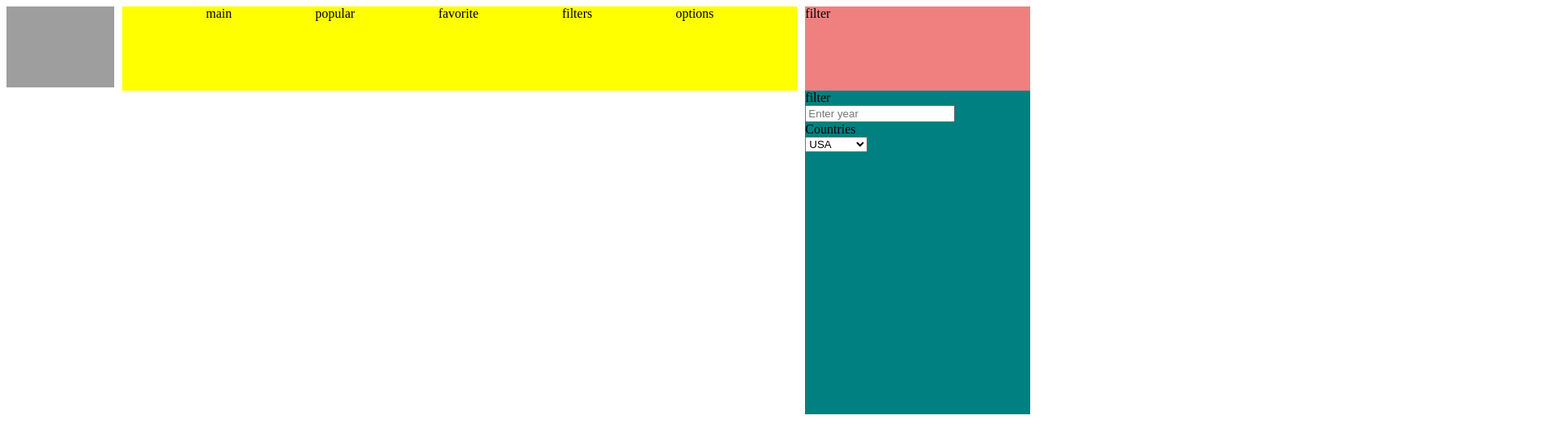
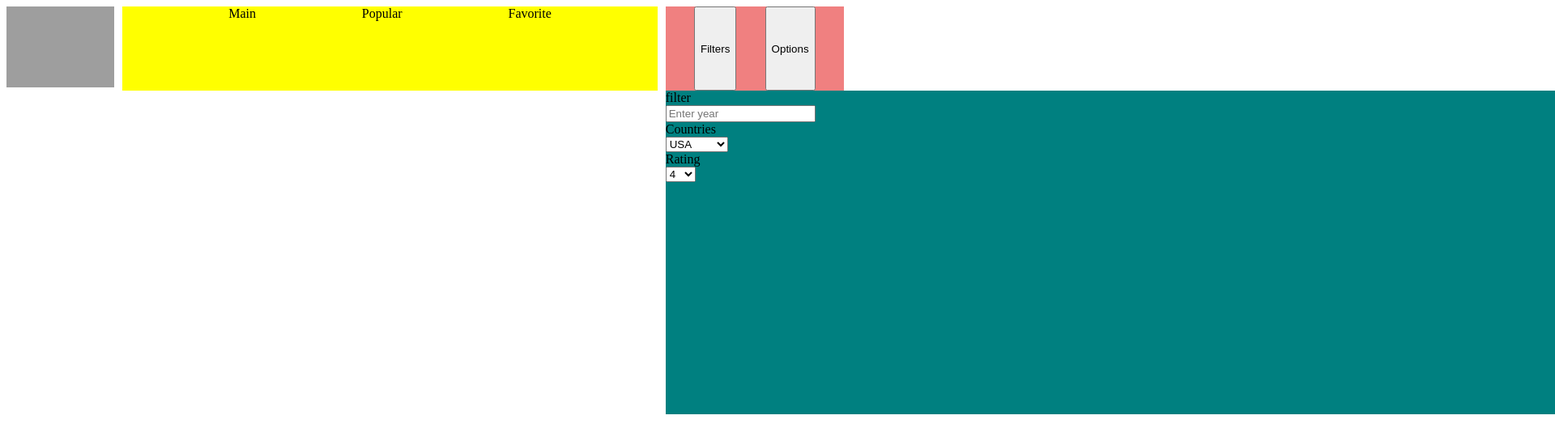
Before and after one commit to wwwal2/cinema-latest, a React app: page / in a window 1280 px wide. Shown: the top 550 px of the page at 81% size, 1920 px wide, since content can reach past the window. Built offline with nearby package versions, Linux system fonts and the light colour scheme; grey boxes are pictures that could not be loaded; the HTML template or start-up script is replaced by a standard one.

Commit message:
add options tab pattern

```diff
--- a/package.json
+++ b/package.json
@@ -39,6 +39,7 @@
     "webpack-dev-server": "^3.10.1"
   },
   "dependencies": {
+    "classnames": "^2.2.6",
     "prop-types": "^15.7.2",
     "react": "^16.12.0",
     "react-dom": "^16.12.0"
--- a/src/components/Filter.jsx
+++ /dev/null
@@ -1,31 +0,0 @@
-import React from 'react';
-import PropTypes from 'prop-types';
-import filterStyles from '../css_modules/filterStyles.css';
-
-import FilterBody from './FilterBody';
-
-export default class Filter extends React.Component {
-  constructor(props) {
-    super(props);
-    this.state = {};
-  }
-
-  render() {
-    const { name } = this.props;
-
-    return (
-      <div className={filterStyles.container}>
-        <div className={filterStyles.button}>{name}</div>
-        <FilterBody />
-      </div>
-    );
-  }
-}
-
-Filter.propTypes = {
-  name: PropTypes.string,
-};
-
-Filter.defaultProps = {
-  name: 'filter',
-};
--- a/src/components/FilterBody.jsx
+++ /dev/null
@@ -1,46 +0,0 @@
-import React from 'react';
-import PropTypes from 'prop-types';
-import filterStyles from '../css_modules/filterStyles.css';
-
-export default function FilterBody(props) {
-  const { name, optionNames } = props;
-  function generateSelect(optionsArr) {
-    const generate = optionsArr.map((option) => {
-      return (
-        <option value={option} key={option}>
-          {option}
-        </option>
-      );
-    });
-    return generate;
-  }
-
-  return (
-    <div className={filterStyles.dropDown}>
-      {name}
-      <div>
-        <input type="number" placeholder="Enter year" />
-      </div>
-      <div>
-        <div>Countries</div>
-        <select id="countries">{generateSelect(optionNames)}</select>
-      </div>
-    </div>
-  );
-}
-
-FilterBody.propTypes = {
-  name: PropTypes.string,
-  optionNames: PropTypes.array,
-};
-
-FilterBody.defaultProps = {
-  name: 'filter',
-  optionNames: [
-    'USA',
-    'Germany',
-    'Italy',
-    'France',
-    'Russia',
-  ],
-};
--- a/src/components/Header.jsx
+++ b/src/components/Header.jsx
@@ -3,7 +3,7 @@ import headerStyles from '../css_modules/headerStyles.css';
 import logo from '../../images/logo.png';
 
 import Menu from './Menu';
-import Filter from './Filter';
+import Filter from './Settings/SettingsBlock';
 
 export default class Header extends React.Component {
   constructor(props) {
--- a/src/components/Menu.jsx
+++ b/src/components/Menu.jsx
@@ -4,7 +4,7 @@ import menuStyle from '../css_modules/menuStyles.css';
 
 export default function Menu(props) {
   const { tabNames } = props;
-  const tabs = tabNames.map((tabName) => <div>{tabName}</div>);
+  const tabs = tabNames.map((tabName) => <div key={tabName}>{tabName}</div>);
   return (
     <div className={menuStyle.menuContainer}>
       {tabs}
@@ -18,10 +18,8 @@ Menu.propTypes = {
 
 Menu.defaultProps = {
   tabNames: [
-    'main',
-    'popular',
-    'favorite',
-    'filters',
-    'options',
+    'Main',
+    'Popular',
+    'Favorite',
   ],
 };
--- /dev/null
+++ b/src/components/Settings/FilterDropdown.jsx
@@ -0,0 +1,53 @@
+import React from 'react';
+import PropTypes from 'prop-types';
+// import filterStyles from '../css_modules/filterStyles.css';
+
+export default function FilterDropdown(props) {
+  const { name, countryNames, rating } = props;
+
+  function generateSelect(optionsArr) {
+    const generate = optionsArr.map((option) => {
+      return (
+        <option value={option} key={option}>
+          {option}
+        </option>
+      );
+    });
+    return generate;
+  }
+
+  return (
+    <div>
+      {name}
+      <div>
+        <input type="text" placeholder="Enter year" />
+      </div>
+      <div>
+        <div>Countries</div>
+        <select id="countries">{generateSelect(countryNames)}</select>
+      </div>
+      <div>
+        <div>Rating</div>
+        <select id="rating">{generateSelect(rating)}</select>
+      </div>
+    </div>
+  );
+}
+
+FilterDropdown.propTypes = {
+  name: PropTypes.string,
+  countryNames: PropTypes.array,
+  rating: PropTypes.array,
+};
+
+FilterDropdown.defaultProps = {
+  name: 'filter',
+  countryNames: [
+    'USA',
+    'Germany',
+    'Italy',
+    'France',
+    'Russia',
+  ],
+  rating: [4, 5, 6, 7, 8, 9, 10],
+};
--- /dev/null
+++ b/src/components/Settings/OptionController.jsx
@@ -0,0 +1,51 @@
+import React from 'react';
+import PropTypes from 'prop-types';
+import cx from 'classnames';
+import filterStyles from '../../css_modules/filterStyles.css';
+
+export default class OptionsController extends React.Component {
+  constructor(props) {
+    super(props);
+    this.state = {
+      value: 8,
+    };
+  }
+
+  handleChange(num) {
+    this.setState((state) => ({
+      value: state.value + num,
+    }));
+  }
+
+  render() {
+    const { name } = this.props;
+    const { value } = this.state;
+
+    return (
+      <div className={filterStyles.flex}>
+        <div className="label">{name}</div>
+        <i
+          className={cx(filterStyles.arrow, filterStyles.left)}
+          onClick={() => this.handleChange(-1)}
+          onKeyDown={() => this.handleChange(-1)}
+          role="toolbar"
+        />
+        <div className="value">{value}</div>
+        <i
+          className={cx(filterStyles.arrow, filterStyles.right)}
+          onClick={() => this.handleChange(+1)}
+          onKeyDown={() => this.handleChange(+1)}
+          role="toolbar"
+        />
+      </div>
+    );
+  }
+}
+
+OptionsController.propTypes = {
+  name: PropTypes.string,
+};
+
+OptionsController.defaultProps = {
+  name: 'Controller',
+};
--- /dev/null
+++ b/src/components/Settings/OptionsDropdown.jsx
@@ -0,0 +1,14 @@
+import React from 'react';
+// import filterStyles from '../css_modules/filterStyles.css';
+
+import OptionController from './OptionController';
+
+export default function OptionsDropdown() {
+  return (
+    <div>
+      <OptionController name="Main page card limit" />
+      <OptionController name="Popular page card limit" />
+      <OptionController name="Favorite page card limit" />
+    </div>
+  );
+}
--- /dev/null
+++ b/src/components/Settings/SettingsBlock.jsx
@@ -0,0 +1,60 @@
+import React from 'react';
+import PropTypes from 'prop-types';
+import filterStyles from '../../css_modules/filterStyles.css';
+
+import FilterDropdown from './FilterDropdown';
+import OptionsDropdown from './OptionsDropdown';
+
+export default class Filter extends React.Component {
+  constructor(props) {
+    super(props);
+    this.state = {
+      settings: 'Filters',
+    };
+  }
+
+  render() {
+    const { filters, options } = this.props;
+    const { settings } = this.state;
+
+    return (
+      <div className={filterStyles.container}>
+        <div className={filterStyles.buttonContainer}>
+          <button
+            type="button"
+            onClick={() => this.setState({
+              settings: filters,
+            })}
+          >
+            {filters}
+          </button>
+          <button
+            type="button"
+            onClick={() => this.setState({
+              settings: options,
+            })}
+          >
+            {options}
+          </button>
+        </div>
+        <div className={filterStyles.dropDown}>
+          {
+            settings === 'Filters'
+              ? <FilterDropdown />
+              : <OptionsDropdown />
+          }
+        </div>
+      </div>
+    );
+  }
+}
+
+Filter.propTypes = {
+  filters: PropTypes.string,
+  options: PropTypes.string,
+};
+
+Filter.defaultProps = {
+  filters: 'Filters',
+  options: 'Options',
+};
--- a/src/css_modules/filterStyles.css
+++ b/src/css_modules/filterStyles.css
@@ -1,11 +1,16 @@
 .container {
-	position: relative;
-	display: inline-block;
 	background-color: lightcoral;
 }
 
-.button {
+.flex {
+	display: flex;
+}
+
+.buttonContainer {
+	position: relative;
+	display: flex;
 	height: 100%;
+	justify-content: space-evenly;
 }
 
 .dropDown {
@@ -14,3 +19,28 @@
 	height: 400px;
 	width: 100%;
 }
+
+.arrow {
+	width: 0;
+	height: 0;
+	border: 0 solid transparent;
+	cursor: pointer;
+}
+
+.left {
+	border-top-width: 2vh;
+	border-bottom-width: 2vh;
+	border-right: 2vh solid rgb(248, 248, 248);
+}
+.left:hover {
+	border-right: 2vh solid rgb(255, 0, 0);
+}
+
+.right {
+	border-top-width: 2vh;
+	border-bottom-width: 2vh;
+	border-left: 2vh solid rgb(248, 248, 248);
+}
+.right:hover {
+	border-left: 2vh solid rgb(255, 0, 0);
+}
--- a/src/css_modules/headerStyles.css
+++ b/src/css_modules/headerStyles.css
@@ -4,7 +4,7 @@
 
 .display {
   display: grid;
-  grid-template-columns: 1fr 15fr 5fr;
+  grid-template-columns: 1fr 15fr 5fr 5fr;
   gap: 10px;
   height: 100px;
 }
--- a/src/css_modules/menuStyles.css
+++ b/src/css_modules/menuStyles.css
@@ -1,4 +1,3 @@
-
 .menuContainer {
 	background-color: yellow;
 	display: flex;
```
Also changed, not shown: 1 other file (tests, documents, lock files or other folders).
